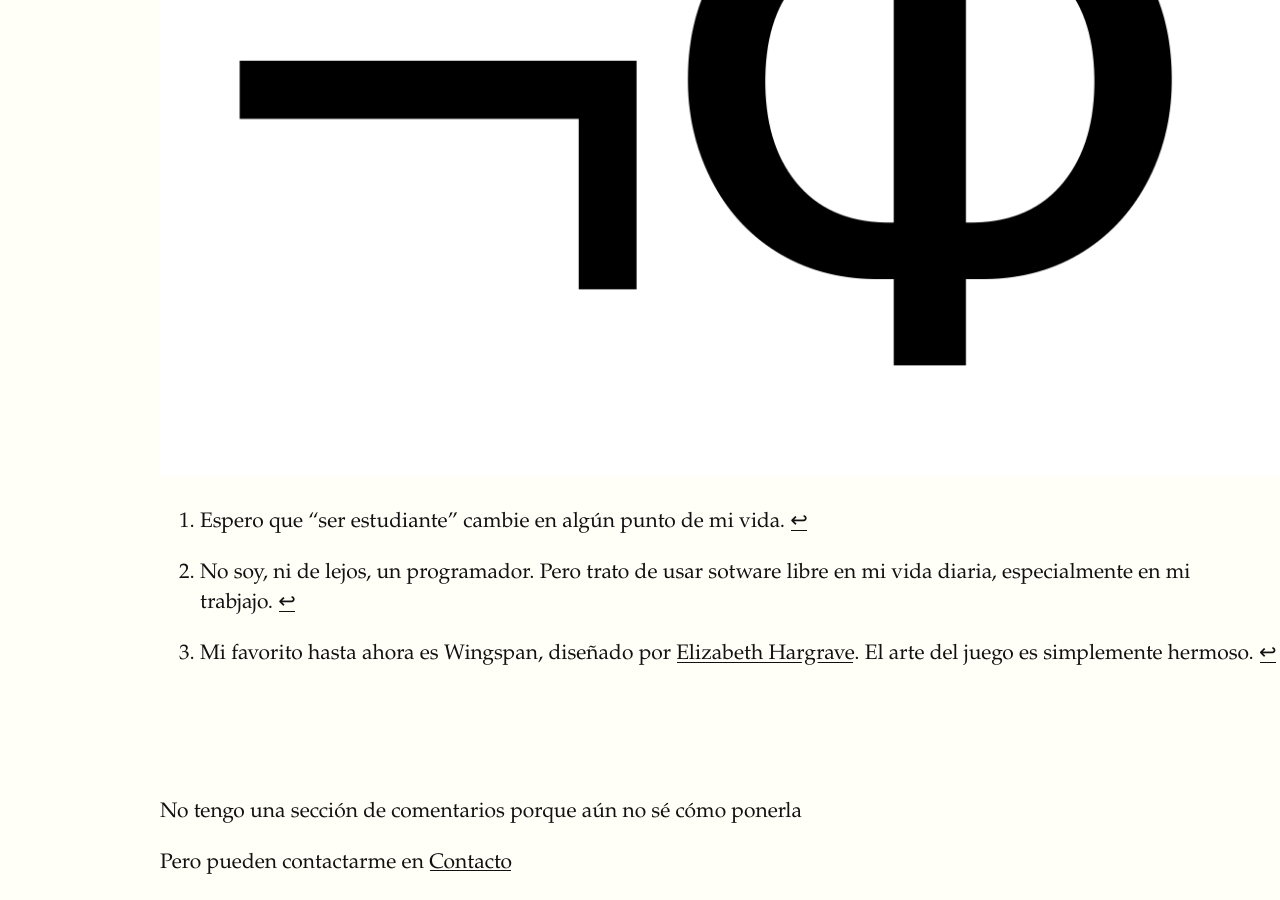
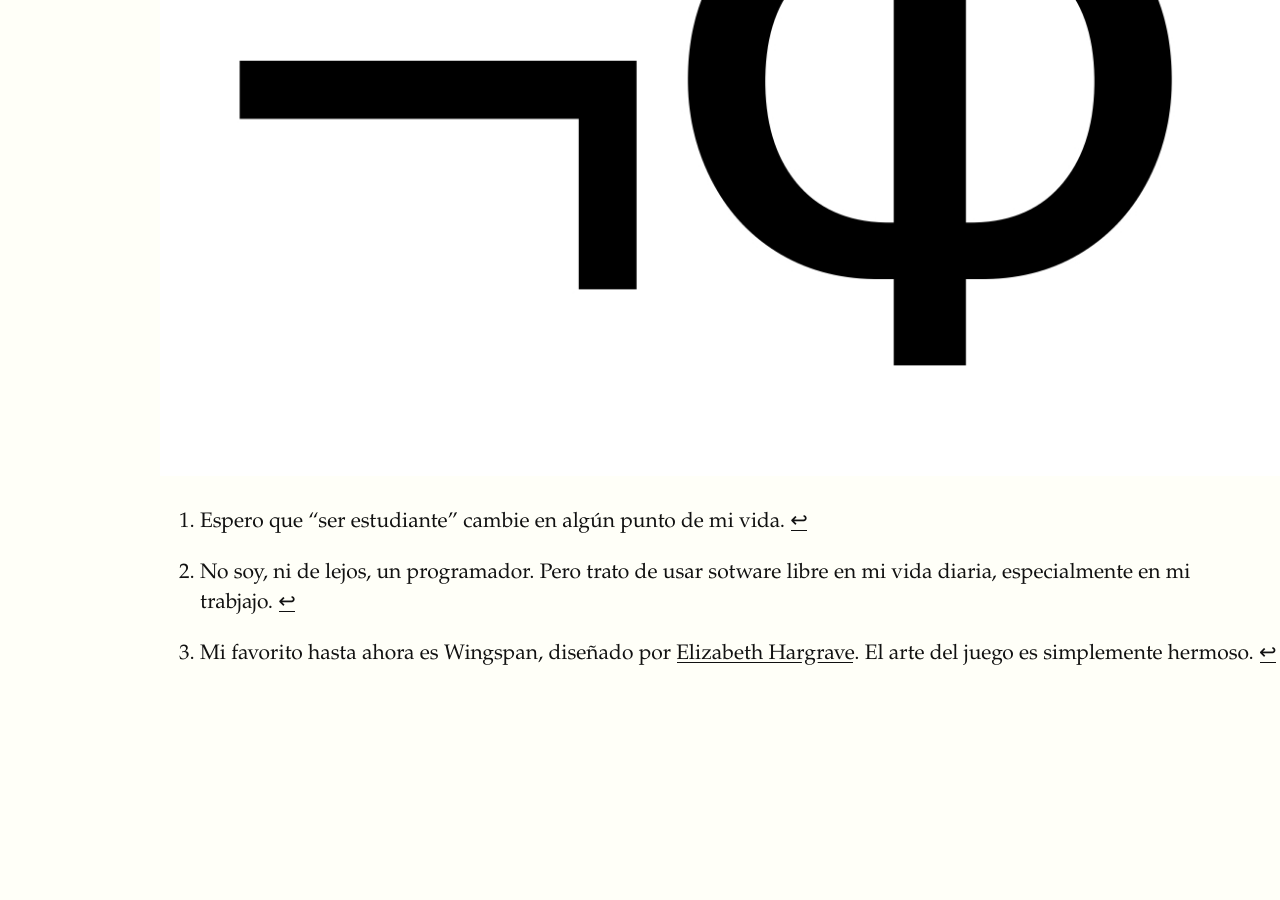
Before and after one commit to Oiuhukt/failosophy, a Jekyll site: the page built from _pages/index.md, in a window 1280 px wide and 900 px high, scrolled down 826 px. Built offline with Jekyll 4.4.1, drawn with Linux system fonts in a browser that asks for light colours; some web fonts are replaced; after the commit the page ends 1600 px from its top, so only the background shows below that.

Commit message:
modificando páginas

```diff
--- a/_layouts/default.html
+++ b/_layouts/default.html
@@ -19,12 +19,7 @@
       </article>
     </div>
   </body>
-    <div>
-    </div>
+
   <footer>
-<h2></h2>
-<p>No tengo una sección de comentarios porque aún no sé cómo ponerla</p>
-
-<p>Pero pueden contactarme en <a href="/failosophy/contacto/">Contacto</a></p>
+  </footer>
 </html>
-</footer>
```
